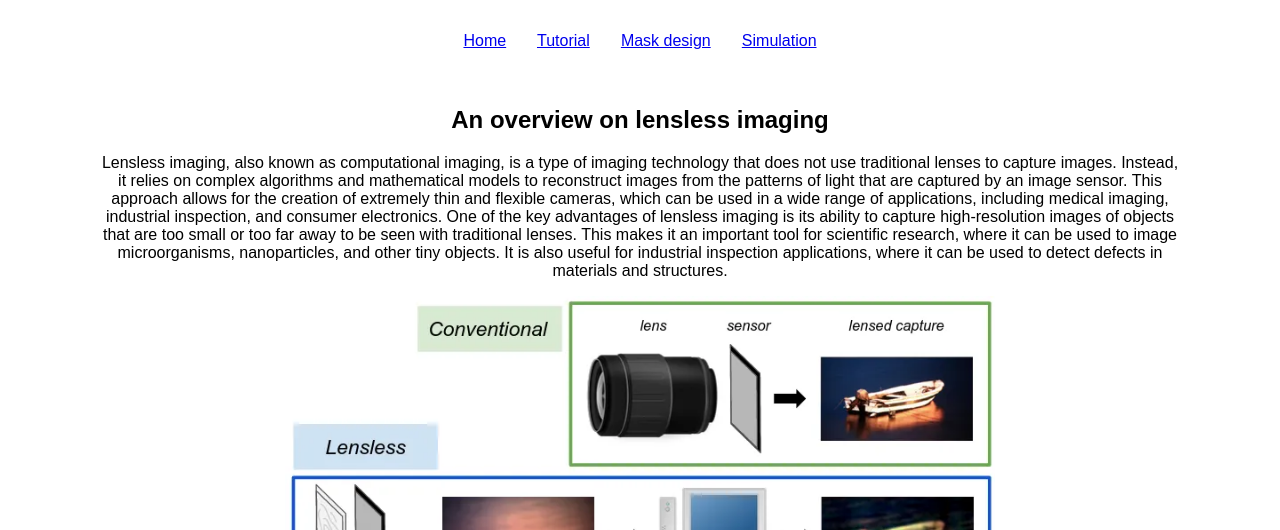
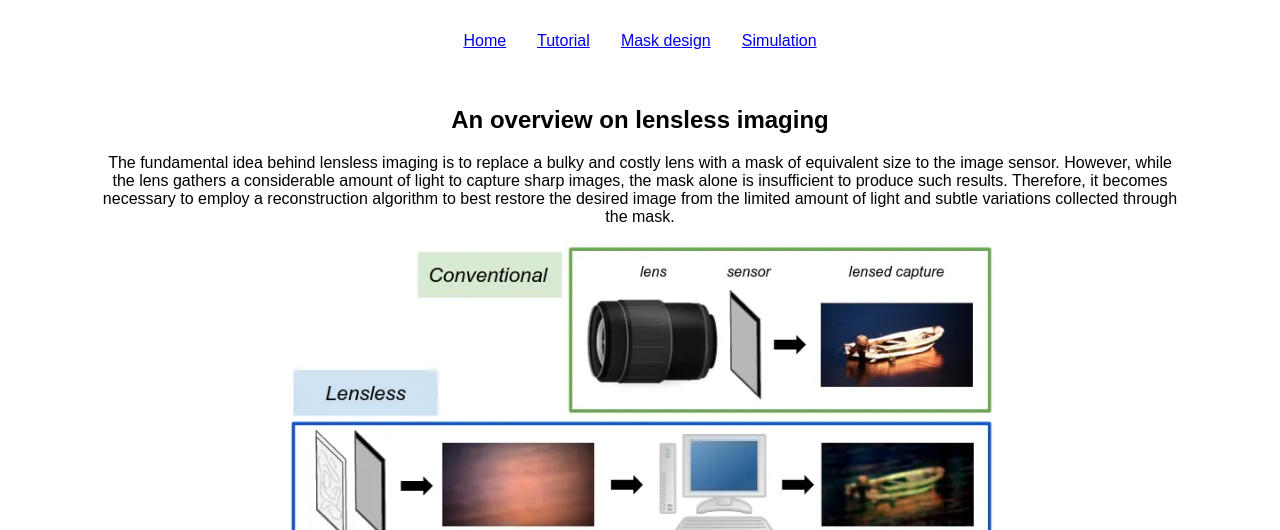
Before and after one commit to AF-55/LenslessPiCam.github.io, a plain HTML site: page index.html in a window 1280 px wide. Shown: the part 270-800 px from the top of the page. Drawn offline with nearby package versions, Linux system fonts and the light colour scheme; some packages are replaced by stand-ins of ours.

Commit message:
fixed index page

```diff
--- a/index.html
+++ b/index.html
@@ -53,8 +53,9 @@
 
     <h2>An overview on lensless imaging</h2>
     <p>
-        Lensless imaging, also known as computational imaging, is a type of imaging technology that does not use traditional lenses to capture images. Instead, it relies on complex algorithms and mathematical models to reconstruct images from the patterns of light that are captured by an image sensor. This approach allows for the creation of extremely thin and flexible cameras, which can be used in a wide range of applications, including medical imaging, industrial inspection, and consumer electronics.
-        One of the key advantages of lensless imaging is its ability to capture high-resolution images of objects that are too small or too far away to be seen with traditional lenses. This makes it an important tool for scientific research, where it can be used to image microorganisms, nanoparticles, and other tiny objects. It is also useful for industrial inspection applications, where it can be used to detect defects in materials and structures.
+        The fundamental idea behind lensless imaging is to replace a bulky and costly lens with a mask of equivalent size to the image sensor.
+        However, while the lens gathers a considerable amount of light to capture sharp images, the mask alone is insufficient to produce such results.
+        Therefore, it becomes necessary to employ a reconstruction algorithm to best restore the desired image from the limited amount of light and subtle variations collected through the mask.
     </p>
     <!--<br>-->
     <figure>
```
